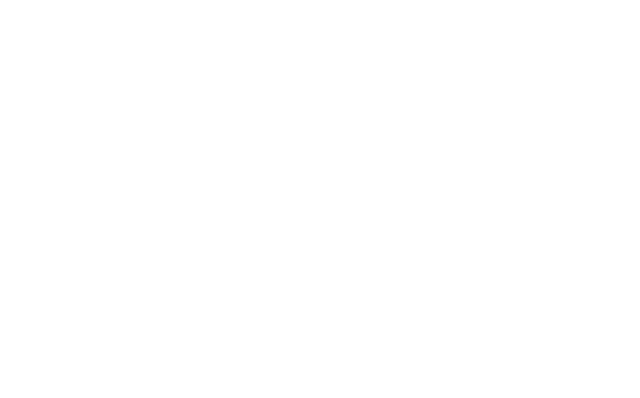
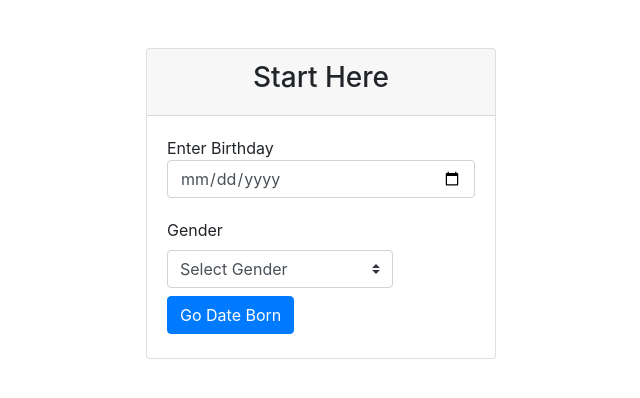
Before and after one commit to stephane-evrard/IP_AkanName, a plain HTML site: page index.html in a window 1280 px wide. Shown: the whole page, without its empty margins (319-959 px from the left). Drawn offline with nearby package versions, Linux system fonts and the light colour scheme.

Commit message:
add html to make form

```diff
--- a/index.html
+++ b/index.html
@@ -13,6 +13,42 @@
 </head>
 
 <body>
+    <div class="container mt-5">
+        <div class="row">
+            <div class="col-md-4 m-auto">
+                <div class="card">
+                    <div class="card-header text-black text-center bg-start">
+                        <h3>Start Here</h3>
+                    </div>
+                    <div class="card-body bg-light-blue">
+                        <form method="GET" id="register-form" name="loginForm" onsubmit="return checkTheInput()">
+                            <div class="form-group">
+                                <div id="username-feedback">Enter Birthday</div>
+                                <input id="dob" name="dob" type="date" class="form-control"
+                                    placeholder="Birthday format: (mm/dd/yyyy)">
+                            </div>
+                            <!--Gender-->
+                            <div class="form-row align-items-center">
+                                <div class="col-auto my-1">
+                                    <label class="mr-sm-2" for="gender">Gender</label>
+                                    <select class="custom-select mr-sm-2" id="gender" name="gender">
+                                        <option selected value="">Select Gender</option>
+                                        <option value="male">Male</option>
+                                        <option value="female">Female</option>
+                                    </select>
+                                </div>
+                                <div class="col-auto my-1">
+                                    <button type="submit" class="btn btn-primary">Go Date Born</button>
+                                </div>
+                            </div>
+                            <!-- <textarea class="area-text" name="message" id="" cols="30" rows="2">Message</textarea> -->
+
+                        </form>
+                    </div>
+                </div>
+            </div>
+        </div>
+    </div>
 
 
 
```
